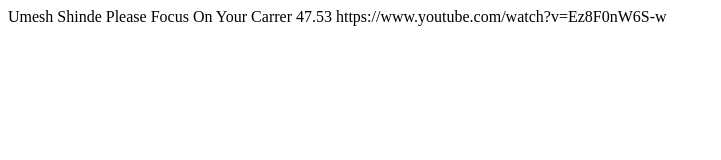
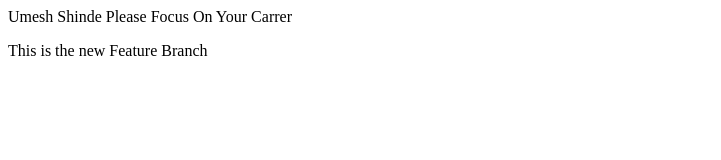
Before and after one commit to umeshparmeshwarshinde/localrepo, a plain HTML site: page index.html in a window 1280 px wide. Shown: the whole page, without its empty margins (0-721 px from the left). Drawn offline with Linux system fonts and the light colour scheme.

Commit message:
add new changes

```diff
--- a/index.html
+++ b/index.html
@@ -1 +1,2 @@
-<p>Umesh Shinde Please Focus On Your Carrer 47.53  https://www.youtube.com/watch?v=Ez8F0nW6S-w</p>
+<p>Umesh Shinde Please Focus On Your Carrer </p>
+<p>This is the new Feature Branch</p>
```
